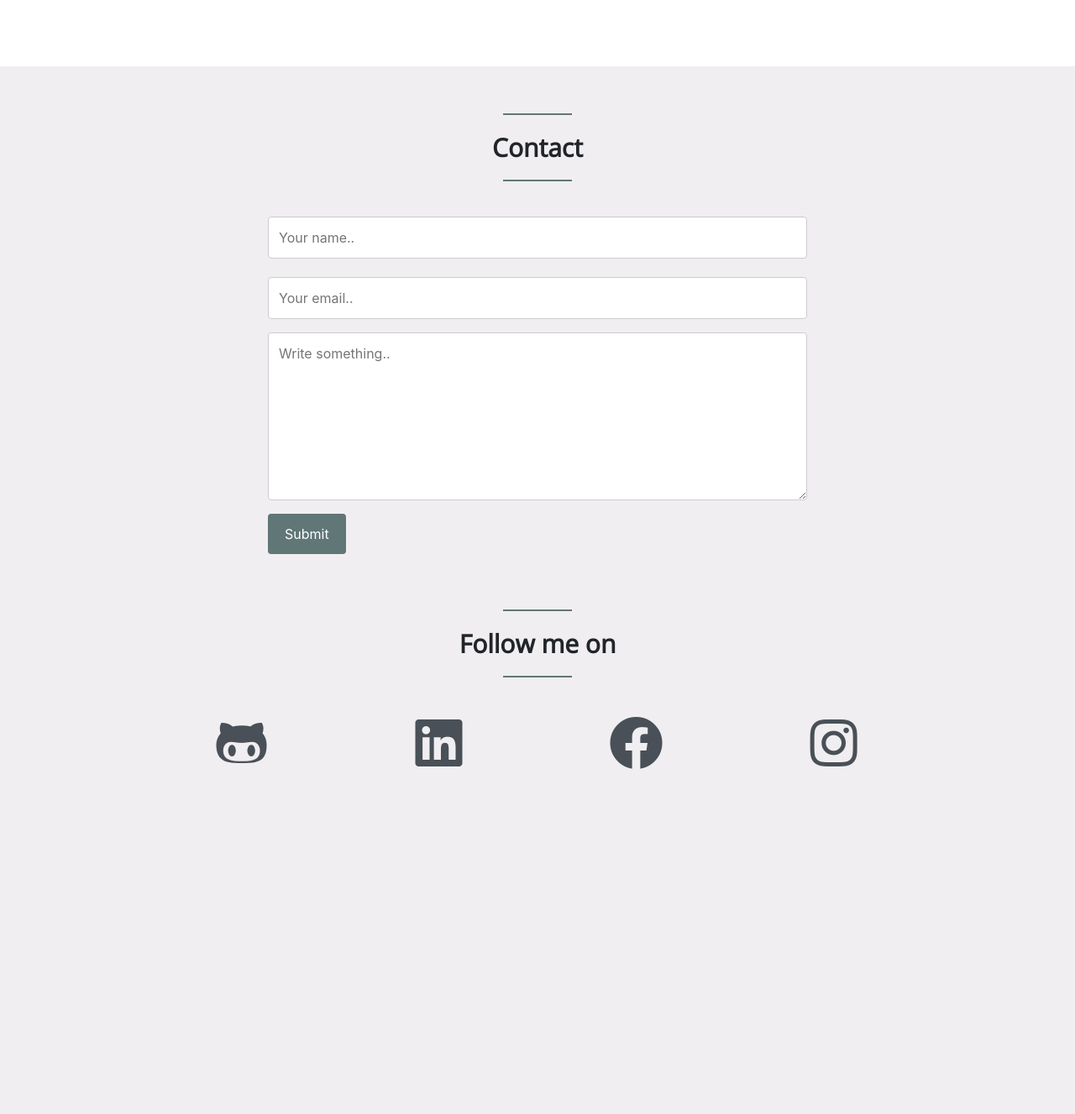
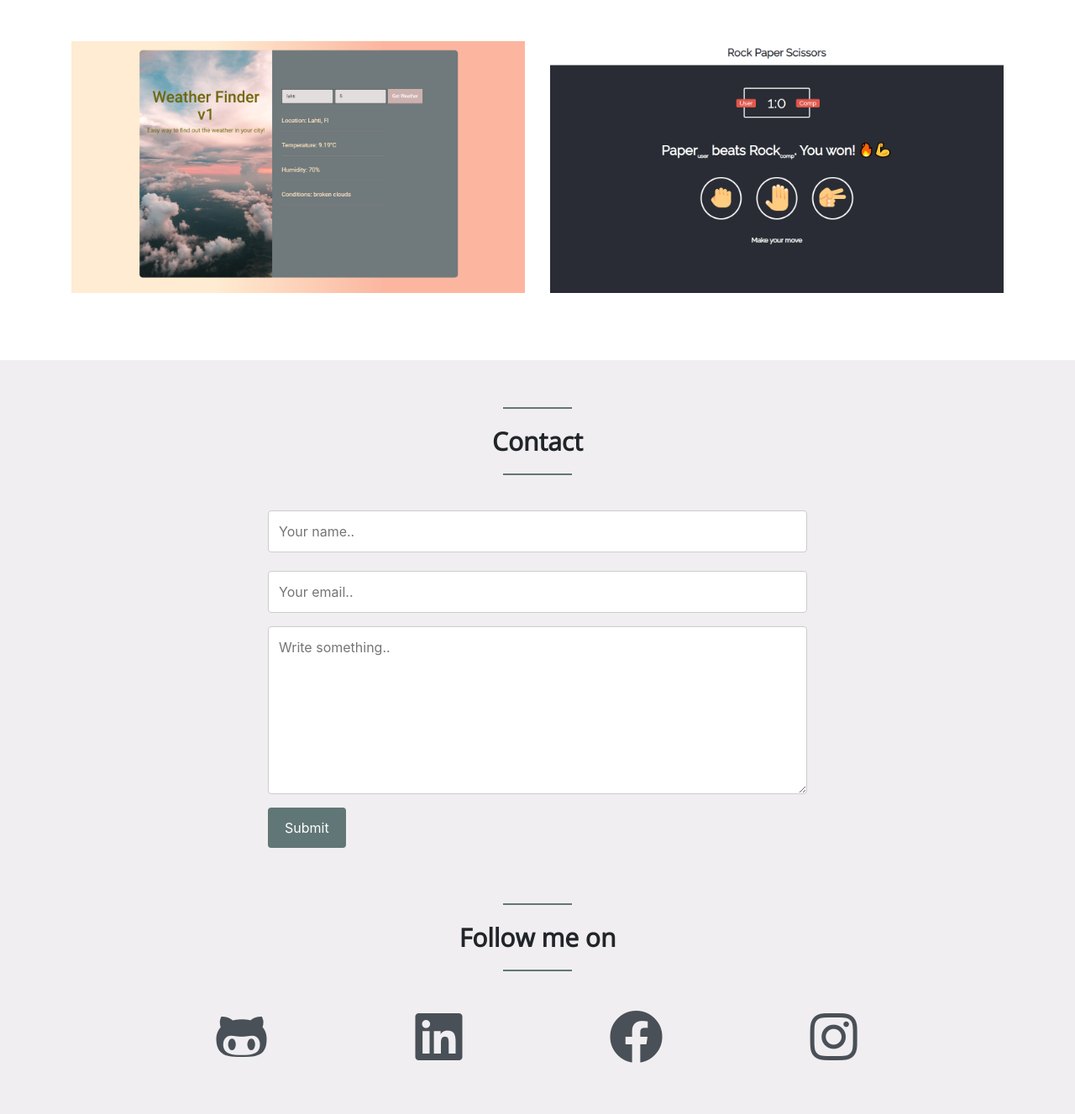
Before and after one commit to anhduc109/CV, a PHP site: page / in a window 1280 px wide. Shown: the part 3252-4579 px from the top of the page at 84% size. Before the commit the page ends 4168 px from the top, so only its background shows below. Run offline with PHP 8.4, Linux system fonts and the light colour scheme; some libraries are stand-ins or nearby versions.

Commit message:
updated version

```diff
--- a/index.html
+++ b/index.html
@@ -1,55 +1,79 @@
 <!DOCTYPE html>
 <html>
   <head>
-	<title>Duc Phammmmm's Portfolio</title>
-	<link rel="stylesheet" type="text/css" href="style.css">
+    <title>Duc Pham's Portfolio</title>
+    <link rel="stylesheet" type="text/css" href="style.css" />
     <!-- Latest compiled and minified CSS -->
-	<link rel="stylesheet" href="https://maxcdn.bootstrapcdn.com/bootstrap/4.3.1/css/bootstrap.min.css">
+    <link
+      rel="stylesheet"
+      href="https://maxcdn.bootstrapcdn.com/bootstrap/4.3.1/css/bootstrap.min.css"
+    />
 
     <!-- jQuery library -->
-	<script type="text/javascript" src="https://ajax.googleapis.com/ajax/libs/jquery/3.3.1/jquery.min.js"></script>
+    <script
+      type="text/javascript"
+      src="https://ajax.googleapis.com/ajax/libs/jquery/3.3.1/jquery.min.js"
+    ></script>
     <!-- Popper JS -->
-	<script src="script.js" src="https://cdnjs.cloudflare.com/ajax/libs/popper.js/1.14.7/umd/popper.min.js"></script>
+    <script
+      src="script.js"
+      src="https://cdnjs.cloudflare.com/ajax/libs/popper.js/1.14.7/umd/popper.min.js"
+    ></script>
 
     <!-- Latest compiled JavaScript -->
     <script src="https://maxcdn.bootstrapcdn.com/bootstrap/4.3.1/js/bootstrap.min.js"></script>
 
-	<link href="https://fonts.googleapis.com/css?family=Open+Sans" rel="stylesheet">
+    <link
+      href="https://fonts.googleapis.com/css?family=Open+Sans"
+      rel="stylesheet"
+    />
 
     <!-- AOS Plugin -->
-	<link href="https://unpkg.com/aos@2.3.1/dist/aos.css" rel="stylesheet">
+    <link href="https://unpkg.com/aos@2.3.1/dist/aos.css" rel="stylesheet" />
     <script src="https://unpkg.com/aos@2.3.1/dist/aos.js"></script>
 
     <!-- Font Awesome -->
-	<link rel="stylesheet" href="https://use.fontawesome.com/releases/v5.8.1/css/all.css"
-	integrity="sha384-50oBUHEmvpQ+1lW4y57PTFmhCaXp0ML5d60M1M7uH2+nqUivzIebhndOJK28anvf" crossorigin="anonymous">
+    <link
+      rel="stylesheet"
+      href="https://use.fontawesome.com/releases/v5.8.1/css/all.css"
+      integrity="sha384-50oBUHEmvpQ+1lW4y57PTFmhCaXp0ML5d60M1M7uH2+nqUivzIebhndOJK28anvf"
+      crossorigin="anonymous"
+    />
 
-	<meta charset="utf-8">
-	<meta http-equiv="X-UA-Compatible" content="IE=edge">
-	<meta name="viewport" content="width=device-width, initial-scale=1">
-	<meta name="description" content="">
-	<meta name="author" content="">
-
+    <meta charset="utf-8" />
+    <meta http-equiv="X-UA-Compatible" content="IE=edge" />
+    <meta name="viewport" content="width=device-width, initial-scale=1" />
+    <meta name="description" content="" />
+    <meta name="author" content="" />
   </head>
   <body>
     <script>
       AOS.init({
         duration: 1300,
-			once: true,
+        once: true
       });
-
     </script>
 
     <div class="navi">
       <nav class="navbar navbar-expand-lg navbar-dark background fixed-top">
         <a class="navbar-brand" href="#first">Duc Pham</a>
-			<button class="navbar-toggler" type="button" data-toggle="collapse" data-target="#navbarSupportedContent" aria-controls="navbarSupportedContent" aria-expanded="false" aria-label="Toggle navigation">
+        <button
+          class="navbar-toggler"
+          type="button"
+          data-toggle="collapse"
+          data-target="#navbarSupportedContent"
+          aria-controls="navbarSupportedContent"
+          aria-expanded="false"
+          aria-label="Toggle navigation"
+        >
           <span class="navbar-toggler-icon"></span>
         </button>
         <div class="collapse navbar-collapse" id="navbarSupportedContent">
           <ul class="navbar-nav ml-lg-auto">
             <li class="nav-item active">
-						<a class="nav-link" href="#first">Home <span class="sr-only">(current)</span></a>
+              <a class="nav-link" href="#first"
+                >Home <span class="sr-only">(current)</span></a
+              >
             </li>
             <li class="nav-item">
               <a class="nav-link" href="#about" id="scroll-about">About</a>
@@ -106,83 +135,135 @@
 
     <div class="education-div" id="education">
       <div class="title-about" data-aos="fade-down">
-			<hr class="works-hr">
+        <hr class="works-hr" />
         Education
-			<hr class="works-hr">
+        <hr class="works-hr" />
       </div>
 
       <div class="container">
         <div class="row edu-content">
           <div class="col-md-6">
-					<img class="img-responsive lamk-logo" src="img/lamk-logo.png">
+            <img class="img-responsive lamk-logo" src="img/lamk-logo.png" />
             <div class="edu-date-title">
               2016 - present
-						<br><br>
+              <br /><br />
               Currently studying Business Information Technology, Faculty of
-						Business at Lahti University of Applied Sciences, Finland
-						study with the focus on web development. In here, I
-						learnt HTML, CSS, JavaScript, C# and other
-						coding languages.
+              Business at Lahti University of Applied Sciences, Finland study
+              with the focus on web development. In here, I learnt HTML, CSS,
+              JavaScript, C# and other coding languages.
             </div>
           </div>
           <div class="col-md-6">
-					<img class="img-responsive wolves-logo" src="img/wolves-logo.png">
+            <img class="img-responsive wolves-logo" src="img/wolves-logo.png" />
             <div class="edu-date-title wolves-title">
               Sep 2018 – Jan 2019
-						<br><br>
+              <br /><br />
               Participated in an exchange period to the University of
-						Wolverhampton, United Kingdam as an Computer Science Bachelor’s Degree
-						student. In here, I learnt Java, PHP, MySQL, Unity and GitHub.
+              Wolverhampton, United Kingdam as an Computer Science Bachelor’s
+              Degree student. In here, I learnt Java, PHP, MySQL, Unity and
+              GitHub.
             </div>
           </div>
         </div>
 
         <div class="ultrahack">
-					<img class="img-responsive ultra-logo" src="img/ultrahack-logo.png">
+          <img class="img-responsive ultra-logo" src="img/ultrahack-logo.png" />
           <div class="edu-date-title ultra-title">
             Helsinki, Finland | August 2018
-						<br><br>
-						My volunteer period in media and catering team at Ultrahack – a ultra-development
-						runway hackathon with a mission to build a community
-						with best talented people in technology field.
+            <br /><br />
+            My volunteer period in media and catering team at Ultrahack – a
+            ultra-development runway hackathon with a mission to build a
+            community with best talented people in technology field.
+          </div>
         </div>
       </div>
     </div>
 
-	</div>
-
     <div class="works-div" id="works">
       <div class="title-about" data-aos="fade-down">
-			<hr class="works-hr">
+        <hr class="works-hr" />
         My works
-			<hr class="works-hr">
+        <hr class="works-hr" />
       </div>
       <div class="container">
         <div class="row">
-				<div class="col-md-6 hover-1" data-aos="fade-down" data-aos-delay="200">
-					<a href="http://mi-linux.wlv.ac.uk/~1818150/travelogie-final/index.php" target="_blank">
+          <div
+            class="col-md-6 hover-1"
+            data-aos="fade-down"
+            data-aos-delay="200"
+          >
+            <a href="https://trackerie-mern.herokuapp.com/" target="_blank">
               <div class="first-work"></div>
-						<div class="overlay overlay-text">Travelogie</div>
+              <div class="overlay overlay-text">Trackerie MERN App</div>
             </a>
           </div>
 
-				<div class="col-md-6 hover-2" data-aos="fade-down" data-aos-delay="400">
+          <div
+            class="col-md-6 hover-2"
+            data-aos="fade-down"
+            data-aos-delay="400"
+          >
             <div class="second-work"></div>
-						<div class="overlay overlay-text">Parinpelto</div>
+            <a href=" https://shoppingerie.herokuapp.com/" target="_blank">
+              <div class="overlay overlay-text">Shopping list MERN App</div>
             </a>
           </div>
 
-				<div class="col-md-6 hover-3" data-aos="fade-down" data-aos-delay="600">
-					<a href="https://github.com/anhduc109/GreenICT2" target="_blank">
+          <div
+            class="col-md-6 hover-3"
+            data-aos="fade-down"
+            data-aos-delay="600"
+          >
+            <a
+              href="https://anhduc109.github.io/youtube-clone/"
+              target="_blank"
+            >
               <div class="third-work"></div>
-						<div class="overlay overlay-text">GreenICT2</div>
+              <div class="overlay overlay-text">Youtube Clone</div>
             </a>
           </div>
 
-				<div class="col-md-6 hover-4" data-aos="fade-down" data-aos-delay="800">
-						<!-- <a href="https://github.com/anhduc109/GreenICT2" target="_blank"> -->
+          <div
+            class="col-md-6 hover-3"
+            data-aos="fade-down"
+            data-aos-delay="600"
+          >
+            <a
+              href="https://anhduc109.github.io/To-do-List-with-React-Firebase/"
+              target="_blank"
+            >
               <div class="fourth-work"></div>
-							<div class="overlay overlay-text">Jukola Event App</div>
+              <div class="overlay overlay-text">
+                To do list (React.js, Firebase)
+              </div>
+            </a>
+          </div>
+
+          <div
+            class="col-md-6 hover-3"
+            data-aos="fade-down"
+            data-aos-delay="600"
+          >
+            <a
+              href="https://anhduc109.github.io/Weather-App-with-React/"
+              target="_blank"
+            >
+              <div class="fifth-work"></div>
+              <div class="overlay overlay-text">Weather App (React.js)</div>
+            </a>
+          </div>
+
+          <div
+            class="col-md-6 hover-3"
+            data-aos="fade-down"
+            data-aos-delay="600"
+          >
+            <a
+              href="https://anhduc109.github.io/JavaScript-Rock-Paper-Scissors-Game/"
+              target="_blank"
+            >
+              <div class="sixth-work"></div>
+              <div class="overlay overlay-text">Rock Paper Scissors Game</div>
             </a>
           </div>
         </div>
--- a/style.css
+++ b/style.css
@@ -13,8 +13,7 @@ p {
   font-size: 20px;
 }
 
-.text-banner
-{
+.text-banner {
   text-align: center;
   vertical-align: center;
   position: absolute;
@@ -23,22 +22,20 @@ p {
   transform: translate(-50%, -50%);
 }
 
-.navbar-brand
-{
+.navbar-brand {
   font-weight: 800;
   text-transform: uppercase;
   font-size: 2em;
   color: #262626;
 }
 
-.nav-item
-{
+.nav-item {
   font-weight: 800;
   text-transform: uppercase;
 }
 
 .background {
-	background:transparent;
+  background: transparent;
   transition: 700ms ease;
 }
 
@@ -62,8 +59,7 @@ p {
   font-size: 50px;
 }
 
-.btnD1
-{
+.btnD1 {
   display: inline-block;
   margin: 1em 0 0;
   background: #617676;
@@ -103,7 +99,6 @@ p {
   font-weight: 800;
   font-size: 30px;
 }
-
 
 .left-about {
   text-align: right;
@@ -214,7 +209,7 @@ li.wp-bar:after {
   padding-top: 40px;
   padding-bottom: 80px;
   text-align: center;
-	background-color: #F0EEF0;
+  background-color: #f0eef0;
 }
 
 .edu-content {
@@ -266,7 +261,7 @@ li.wp-bar:after {
 .first-work {
   margin-top: 50px;
   position: relative;
-	background: url(img/travelogie-work.png);
+  background: url(img/trackerie.png);
   height: 300px;
   background-size: cover;
   background-position: center;
@@ -276,7 +271,7 @@ li.wp-bar:after {
 .second-work {
   margin-top: 50px;
   position: relative;
-	background: url(img/parinpelto-work.png);
+  background: url(img/shopingerie.png);
   height: 300px;
   background-size: cover;
   background-position: center;
@@ -286,7 +281,7 @@ li.wp-bar:after {
 .third-work {
   margin-top: 50px;
   position: relative;
-	background: url(img/login-work.PNG);
+  background: url(img/utube.png);
   height: 300px;
   background-size: cover;
   background-position: center;
@@ -296,7 +291,27 @@ li.wp-bar:after {
 .fourth-work {
   margin-top: 50px;
   position: relative;
-	background: url(img/run-work.png);
+  background: url(img/to-do-work.png);
+  height: 300px;
+  background-size: cover;
+  background-position: center;
+  background-repeat: no-repeat;
+}
+
+.fifth-work {
+  margin-top: 50px;
+  position: relative;
+  background: url(img/weather-work.png);
+  height: 300px;
+  background-size: cover;
+  background-position: center;
+  background-repeat: no-repeat;
+}
+
+.sixth-work {
+  margin-top: 50px;
+  position: relative;
+  background: url(img/rockpaper.png);
   height: 300px;
   background-size: cover;
   background-position: center;
@@ -312,12 +327,12 @@ li.wp-bar:after {
   height: 300px;
   width: 95%;
   opacity: 0;
-	transition: .5s ease;
+  transition: 0.5s ease;
   background-color: #61767647;
   cursor: pointer;
 }
 
-.hover-1:hover .overlay-text{
+.hover-1:hover .overlay-text {
   opacity: 1;
 }
 
@@ -352,7 +367,7 @@ li.wp-bar:after {
 .contact-div {
   text-align: center;
   padding-top: 40px;
-	background-color: #F0EEF0;
+  background-color: #f0eef0;
 }
 
 .contact-hr {
@@ -364,7 +379,10 @@ li.wp-bar:after {
   padding: 20px;
 }
 
-input[type=text], [type=email], select, textarea {
+input[type="text"],
+[type="email"],
+select,
+textarea {
   width: 60%; /* Full width */
   padding: 12px; /* Some padding */
   border: 1px solid #ccc; /* Gray border */
@@ -372,7 +390,7 @@ input[type=text], [type=email], select, textarea {
   box-sizing: border-box; /* Make sure that padding and width stays in place */
   margin-top: 6px; /* Add a top margin */
   margin-bottom: 16px; /* Bottom margin */
-	resize: vertical /* Allow the user to vertically resize the textarea (not horizontally) */
+  resize: vertical; /* Allow the user to vertically resize the textarea (not horizontally) */
 }
 
 .submit-btn {
@@ -409,9 +427,8 @@ input[type=text], [type=email], select, textarea {
   color: #617676;
 }
 
-
 /* MOBILE-VER */
-@media(max-width: 500px) {
+@media (max-width: 500px) {
   .banner {
     background-attachment: unset;
   }
@@ -437,11 +454,13 @@ input[type=text], [type=email], select, textarea {
     margin-left: 0px;
     margin-right: 0px;
   }
-
 }
 
-@media(max-width: 1000px) {
-	input[type=text], [type=email], select, textarea {
+@media (max-width: 1000px) {
+  input[type="text"],
+  [type="email"],
+  select,
+  textarea {
     width: 100%;
   }
 
```
Also changed, not shown: other parts of index.html (+68 -27 lines), img/rockpaper.png (added), img/shopingerie.png (added), img/trackerie.png (added), img/utube.png (added). Lines whose indentation alone changed are shown as unchanged.
